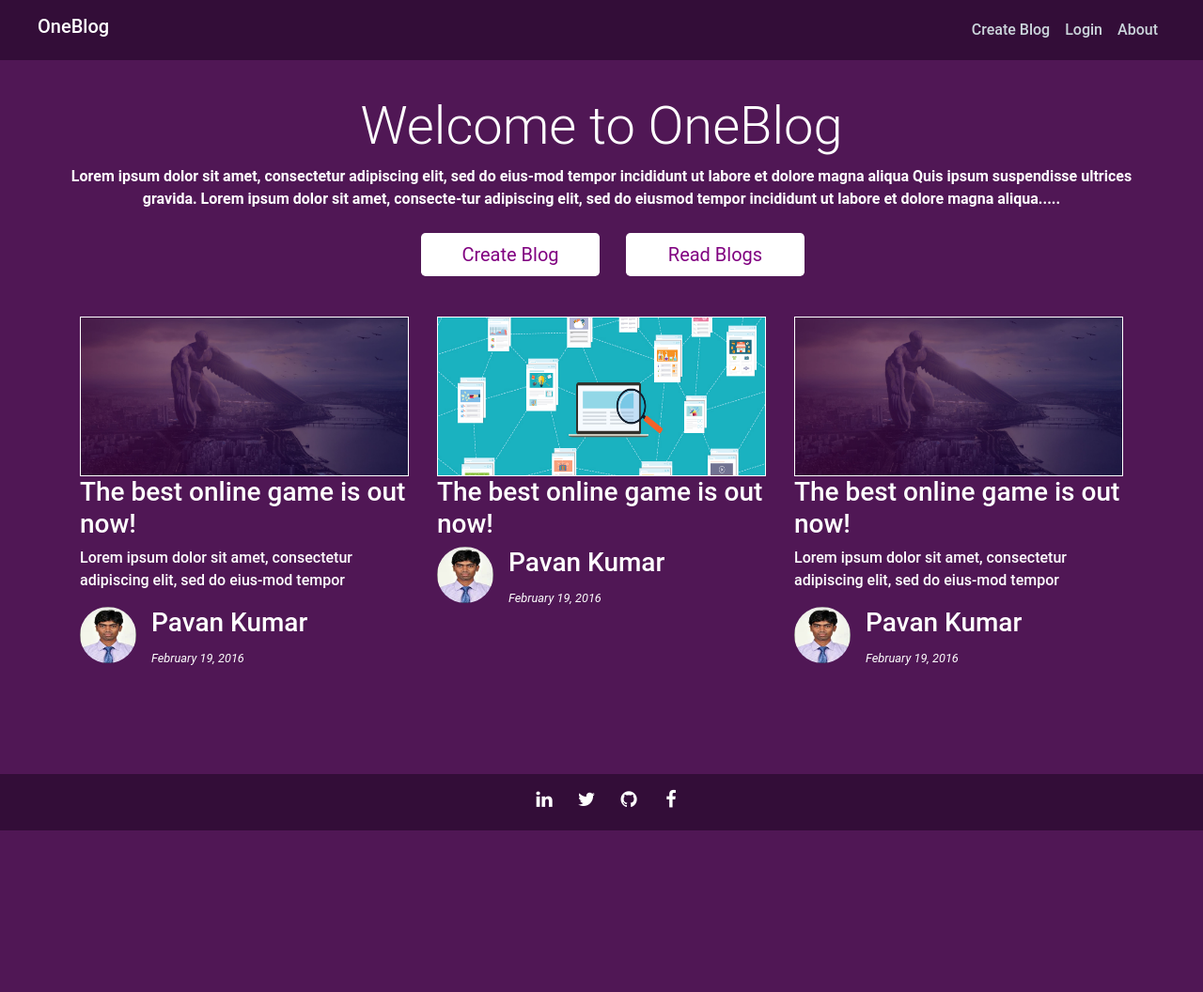
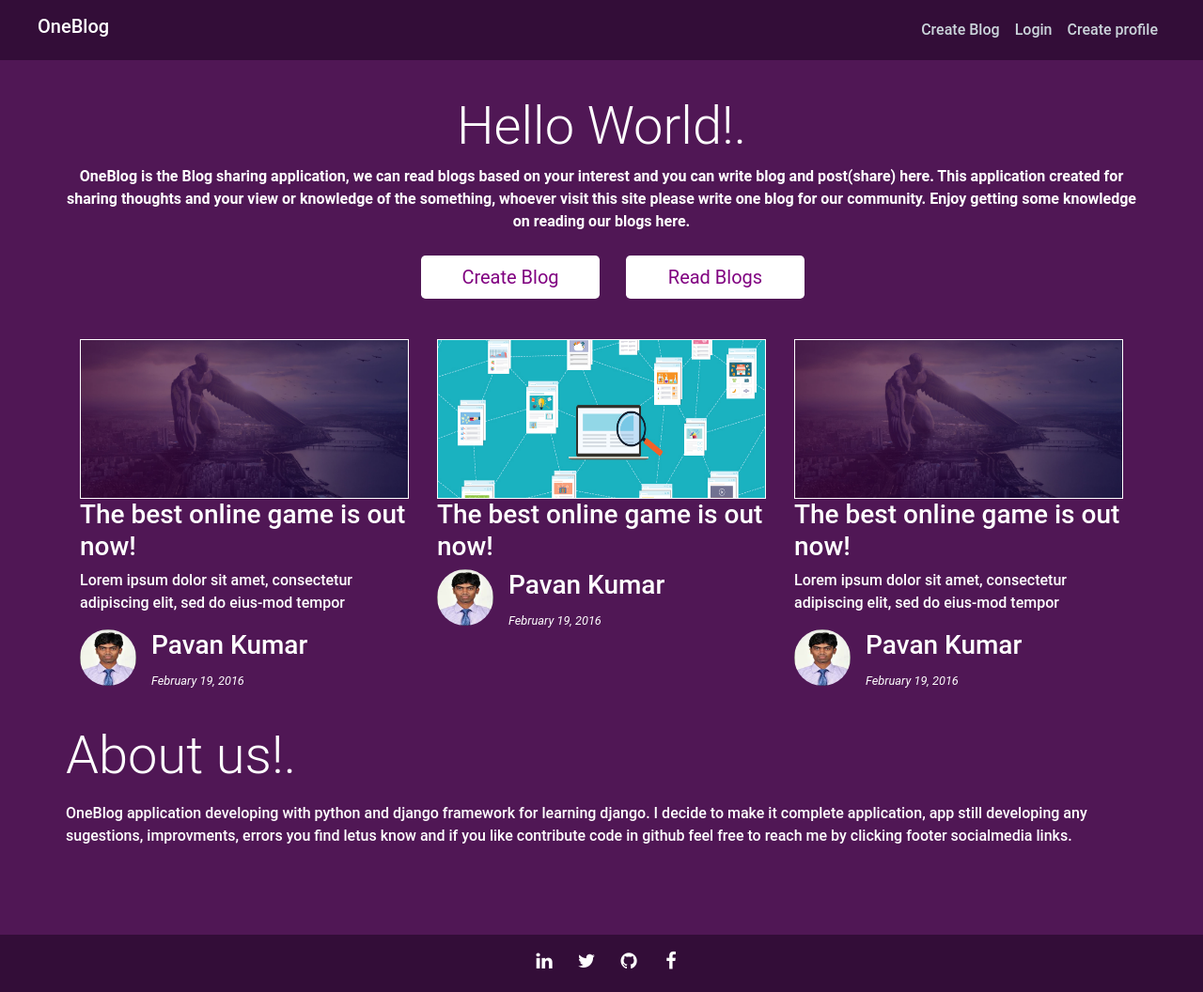
Before and after one commit to kpavankumar623/OneBlog, a Django app: page / in a window 1280 px wide. Shown: the whole page at 94% size. Before the commit the page ends 884 px from the top, so only its background shows below. Run offline with Django 3.2, Linux system fonts and the light colour scheme; some libraries are stand-ins or nearby versions.

Commit message:
adding some improvements

```diff
--- a/OneBlog/settings.py
+++ b/OneBlog/settings.py
@@ -20,10 +20,12 @@ BASE_DIR = os.path.dirname(os.path.dirname(os.path.abspath(__file__)))
 # See https://docs.djangoproject.com/en/2.2/howto/deployment/checklist/
 
 # SECURITY WARNING: keep the secret key used in production secret!
-SECRET_KEY = '450m**&*av9u-9qsl*o+6tg+-3_dtzi%d^!462g%e0&4%-z%a5'
+#SECRET_KEY = '450m**&*av9u-9qsl*o+6tg+-3_dtzi%d^!462g%e0&4%-z%a5'
+SECRET_KEY = os.environ.get('DJANGO_SECRET_KEY', 'cg#p$g+j9tax!#a3cup@1$8obt2_+&k3q+pmu)5%asj6yjpkag')
 
 # SECURITY WARNING: don't run with debug turned on in production!
-DEBUG = True
+#DEBUG = True
+DEBUG = os.environ.get('DJANGO_DEBUG', '') != 'False'
 
 ALLOWED_HOSTS = []
 
--- a/blog/templates/blog/home.html
+++ b/blog/templates/blog/home.html
@@ -38,6 +38,17 @@
   </button>
   <div class="collapse navbar-collapse" id="collapsibleNavbar">
     <ul class="navbar-nav ml-auto mr-4">
+			{% if request.user.is_authenticated %}
+			<li class="nav-item">
+				<a class="nav-link" href="{% url 'blogcreate' %}">Create Blog</a>
+			</li>
+			<li class="nav-item">
+				<a class="nav-link" href="{% url 'profile'%} ">Profile</a>
+			</li>
+			<li class="nav-item">
+				<a class="nav-link" href="{% url 'logout' %}">Logout</a>
+			</li>
+			{% else %}
 	      <li class="nav-item">
 	        <a class="nav-link" href="{% url 'blogcreate' %}">Create Blog</a>
 	      </li>
@@ -45,8 +56,9 @@
 	        <a class="nav-link" href="{% url 'login'%} ">Login</a>
 	      </li>
 				<li class="nav-item">
-        <a class="nav-link" href="{% url 'blog' %}">About</a>
+	        <a class="nav-link" href="{% url 'register' %}">Create profile</a>
 	      </li>
+				{% endif%}
     </ul>
   </div>
     </nav>
@@ -58,14 +70,19 @@
 			<div class="row">
     					<!-- Blog item -->
                 <div class="blog-text text-box text-white">
-                  <h3 class="text-center display-4">Welcome to OneBlog</h3>
-                  <p class="text-justify text-center font-weight-bold">Lorem ipsum dolor sit amet, consectetur adipiscing elit,
-                    sed do eius-mod tempor incididunt ut labore et dolore magna aliqua
-                     Quis ipsum suspendisse ultrices gravida. Lorem ipsum dolor sit amet, consecte-tur adipiscing elit,
-                      sed do eiusmod tempor incididunt ut labore et dolore magna aliqua.....</p>
+                  <h3 class="text-center display-4">Hello World!.</h3>
+                  <p class="text-justify text-center font-weight-bold">
+											OneBlog is the Blog sharing application, we can read blogs based on your interest and you can write blog and post(share) here.
+											This application created for sharing thoughts and your view or knowledge of the something,
+											whoever visit this site please write one blog for our
+											community. Enjoy getting some knowledge on reading our blogs here.
+
+										</p>
 											<div class="text-center py-2">
-											<button type="button" class="btn btn-lg  col-lg-2 col-md-12 mx-4 btn-hover">Create Blog</button>
-											<button type="button" class="btn btn-lg  col-lg-2 col-md-12 btn-hover">Read Blogs</button>
+										<a href="{% url 'blogcreate' %}"
+											<button type="button" class="btn btn-lg  col-lg-2 col-md-12 mx-4 btn-hover">Create Blog</button> </a>
+										<a href="{% url 'bloglist' %}"
+											<button type="button" class="btn btn-lg  col-lg-2 col-md-12 btn-hover">Read Blogs</button></a>
 										</div>
                 </div>
               </div>
@@ -126,15 +143,28 @@
 
 					</div>
 			</div>
+			<div class="container">
+				<div class="row">
+	    					<!-- Blog item -->
+	                <div class="blog-text text-box text-white">
+	                  <h6 class="text-left display-4">About us!.</h6>
+	                  <p class="text-justify text-center font-weight-bold">
+											<p> OneBlog application developing with python and django framework for learning django.
+											I decide to make it complete application, app still developing any sugestions, improvments, errors
+										 you find letus know
+										and if you like contribute code in github feel free to reach me by clicking footer socialmedia links. </p>
+	                </div>
+	              </div>
+	        </div>
 	</section>
 
 	<footer class="footer-section">
 		<div class="container pb-3">
 			<div class="footer-social d-flex justify-content-center">
-				<a href="#"><i class="fa fa-linkedin"></i></a>
-				<a href="#"><i class="fa fa-twitter"></i></a>
-				<a href="#"><i class="fa fa-github"></i></a>
-				<a href="#"><i class="fa fa-facebook"></i></a>
+				<a href="https://www.linkedin.com/in/kpavankumar623/"><i class="fa fa-linkedin"></i></a>
+				<a href="https://twitter.com/kpavankumar623"><i class="fa fa-twitter"></i></a>
+				<a href="https://github.com/kpavankumar623/OneBlog"><i class="fa fa-github"></i></a>
+				<a href="https://www.facebook.com/kpavankumar623"><i class="fa fa-facebook"></i></a>
 			</div>
 		</div>
 	</footer>
```
Also changed, not shown: blog/templates/blog/blog_detail.html (+10 -6 lines), blog/templates/blog/blog_list.html (+13 -1 lines), db.sqlite3. Lines whose indentation alone changed are shown as unchanged.
